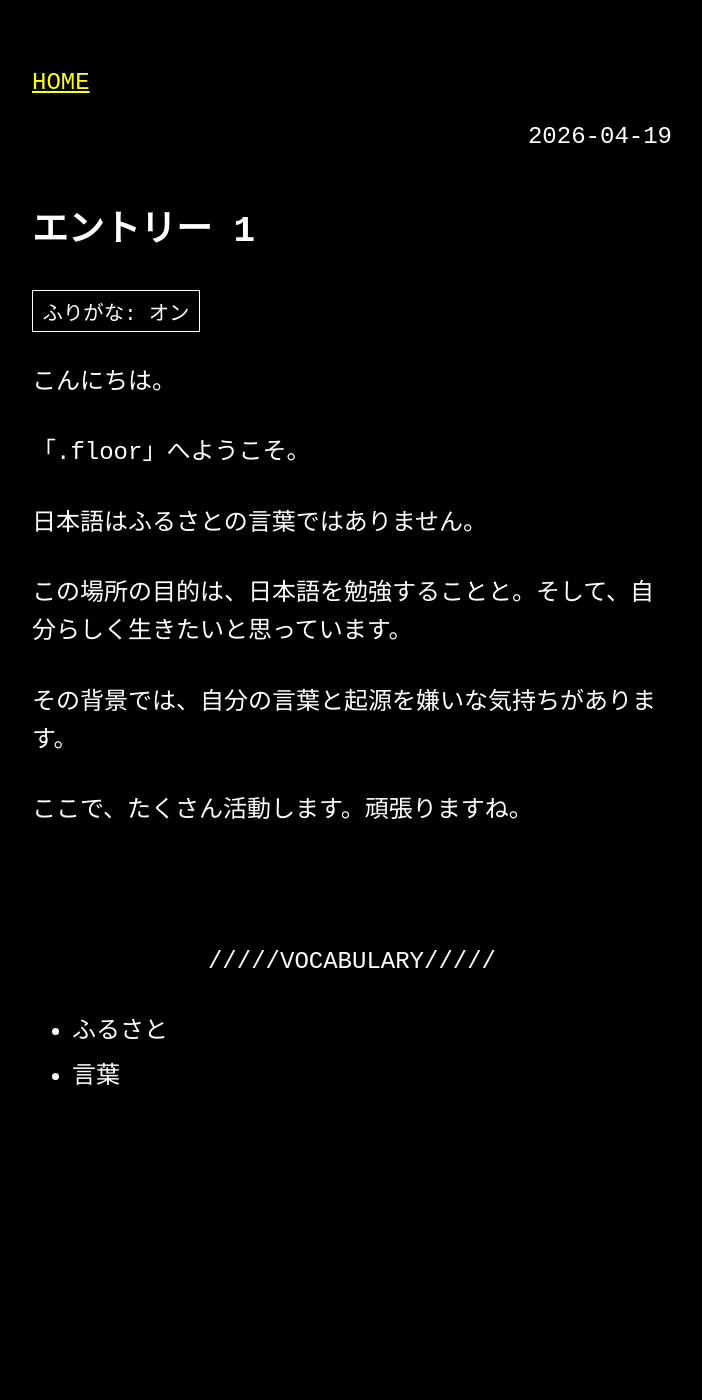
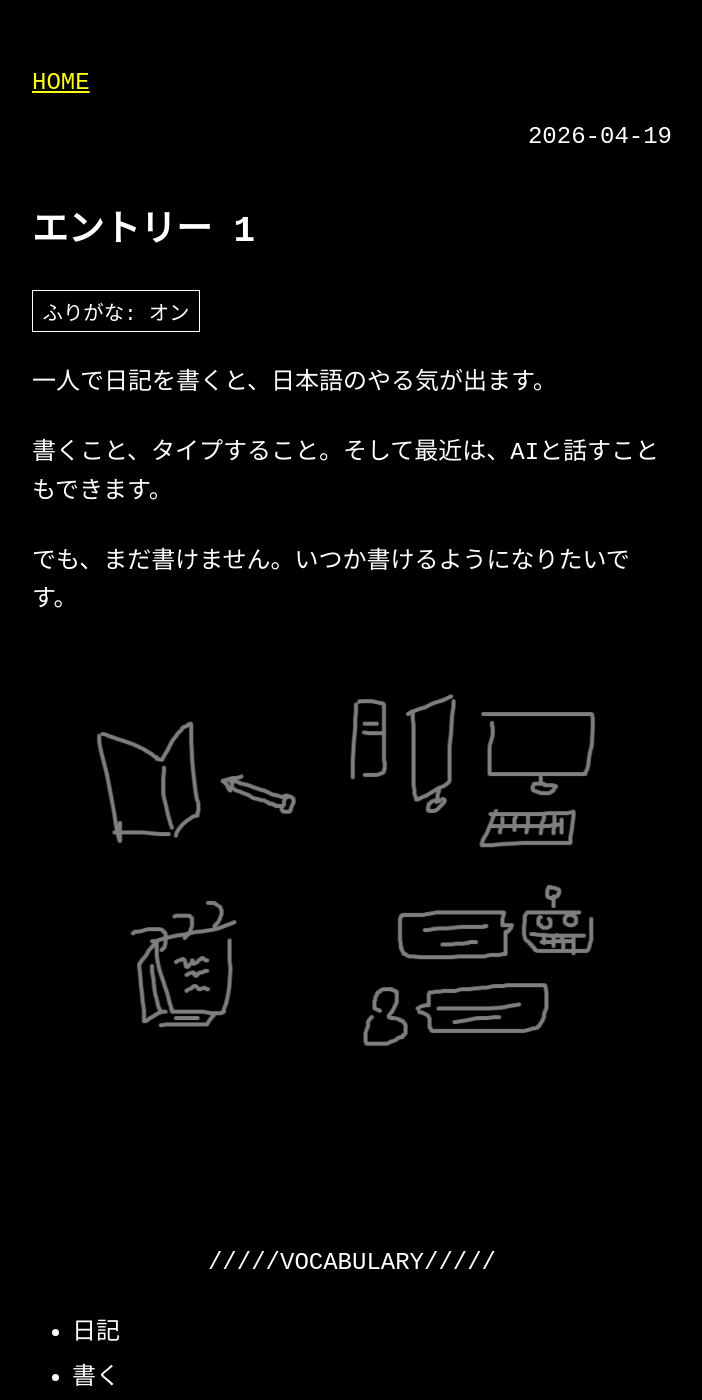
Before and after one commit to dotfloor/dotfloor.github.io, a Jekyll site: the page built from _posts/2026/q2/apr/2026-04-19-entry1.md, in a window 1280 px wide and 1400 px high. Shown: the whole window, without its empty margins (288-990 px from the left). Built offline with Jekyll 4.4.1, drawn with Linux system fonts in a browser that asks for light colours.

Commit message:
update entry one

```diff
--- a/_posts/2026/q2/apr/2026-04-19-entry1.md
+++ b/_posts/2026/q2/apr/2026-04-19-entry1.md
@@ -3,19 +3,20 @@ layout: post
 title: エントリー 1
 ---
 
-こんにちは。
+一人で日記を書くと、日本語のやる気が出ます。
 
-「.floor」へようこそ。
+書くこと、タイプすること。そして最近は、AIと話すこともできます。
 
-日本語はふるさとの言葉ではありません。
+でも、まだ書けません。いつか書けるようになりたいです。
 
-この場所の目的は、日本語を勉強することと。そして、自分らしく生きたいと思っています。
-
-その背景では、自分の言葉と起源を嫌いな気持ちがあります。
-
-ここで、たくさん活動します。頑張りますね。
+{% doodle entry_one_main_doodle %}
 
 {% vocab %}
-- ふるさと
-- 言葉
+- 日記
+- 書く
+- 日本語
+- やる気
+- タイプ
+- 最近
+- 話す
 {% endvocab %}
```
Also changed, not shown: .vocab-cache.json, assets/doodles/entry_one_main_doodle.webp (added).
